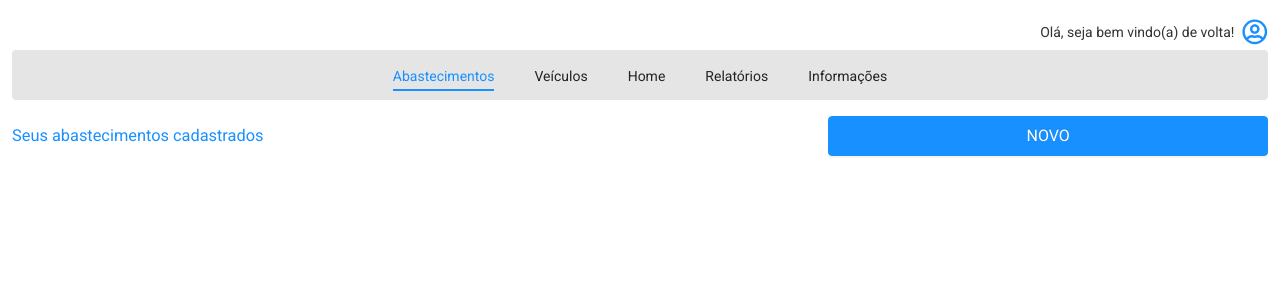
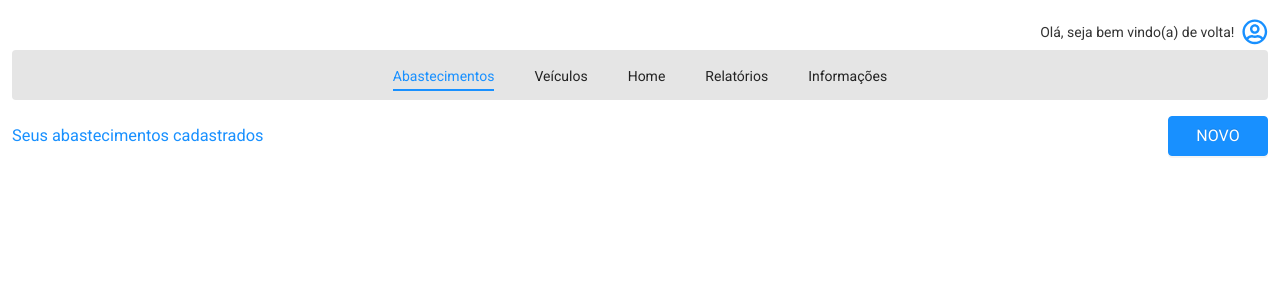
Before and after one commit to welingtonfidelis/o_gastao, a React (Create React App) app: page /supplies in a window 1280 px wide. Shown: the top 300 px of the page. Built offline with nearby package versions, Linux system fonts and the light colour scheme.

Commit message:
test page deploy

```diff
--- a/src/components/Button/index.tsx
+++ b/src/components/Button/index.tsx
@@ -8,7 +8,7 @@ const PrimaryButton: React.FC<Props> = (props) => {
       type="primary"
       size="large"
       {...props}
-      style={{ textTransform: "uppercase", width: "100%", borderRadius: "4px" }}
+      style={{ textTransform: "uppercase", width: "100%", maxWidth: '100px' , borderRadius: "4px" }}
     >
       {props.children}
     </Button>
```
